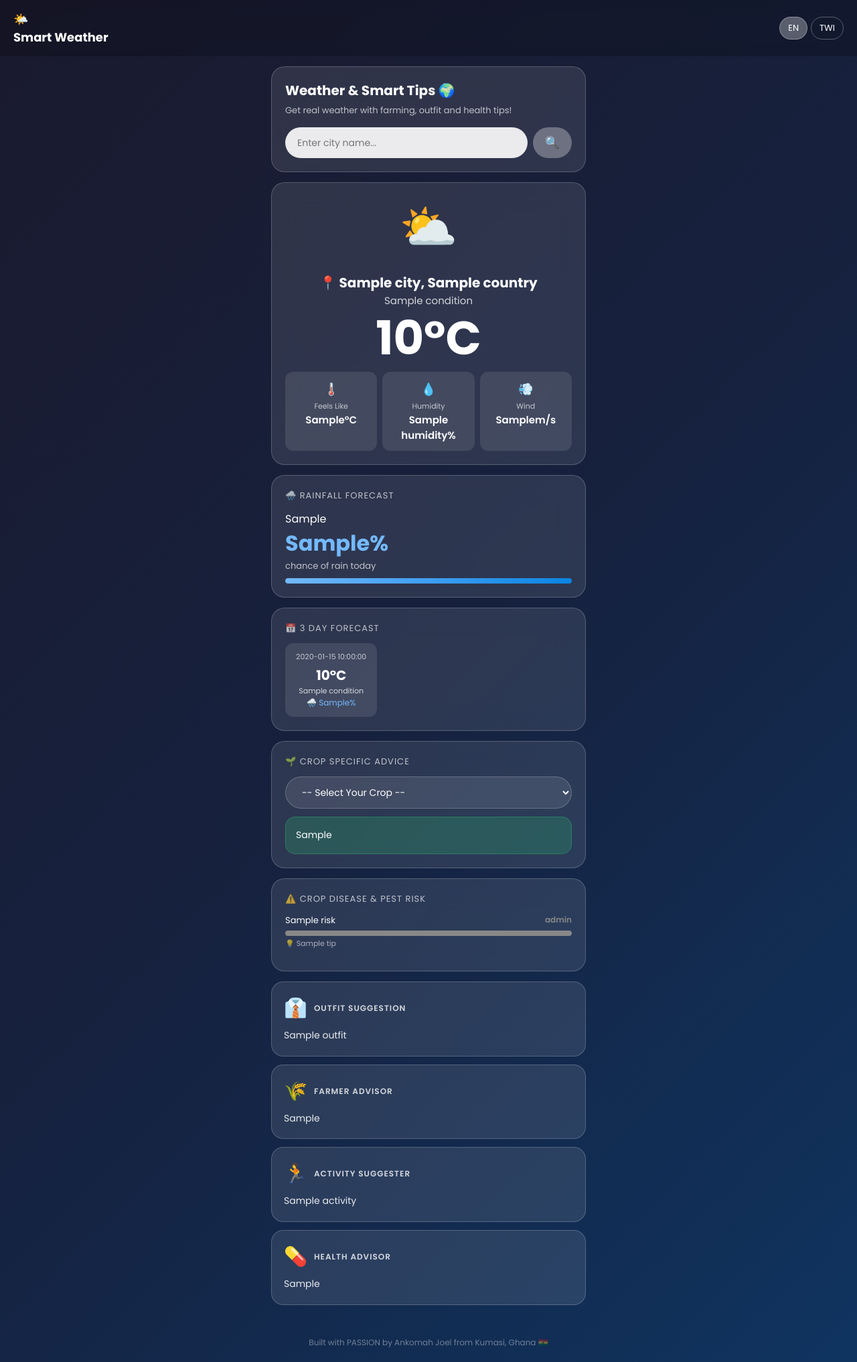
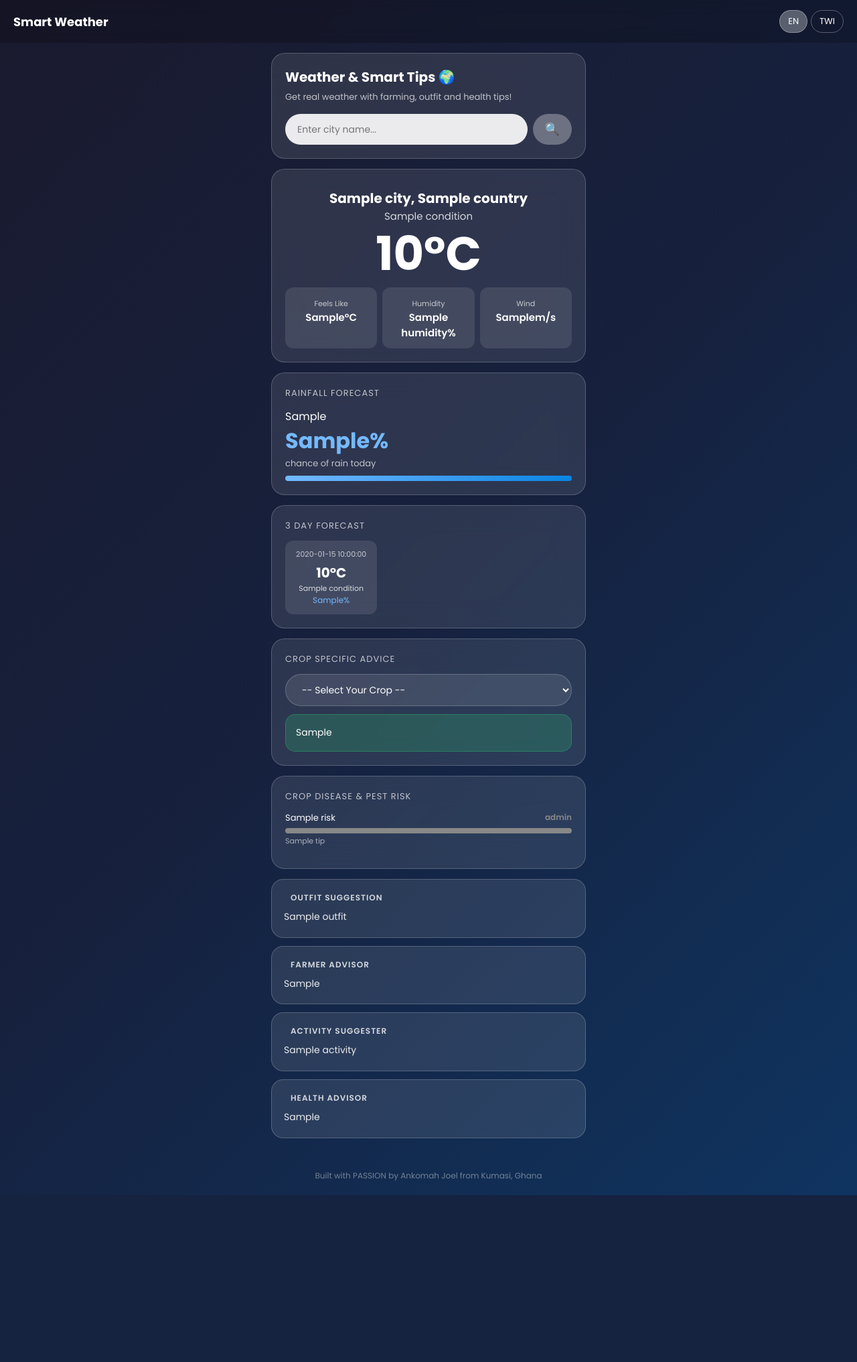
Before and after one commit to Jankomah12/WEATHERAPP, a Flask app: template WEATHERAPP/templates/weather.html in a window 1280 px wide. Shown: the whole page at 67% size. After the commit the page ends 1784 px from the top, so only its background shows below. Run offline with Flask 3, Linux system fonts and the light colour scheme; the template is opened without the code that fills it: most values are stand-ins (such as "Sample title", 1, 10 or a date in 2020).

Commit message:
Remove weather icons and update text formatting

```diff
--- a/WEATHERAPP/templates/weather.html
+++ b/WEATHERAPP/templates/weather.html
@@ -267,8 +267,8 @@
 
         <div class="card">
             <div class="card-title">
-                <span class="en">🌧️ Rainfall Forecast</span>
-                <span class="tw">🌧️ Osuo Ba Nhwɛso</span>
+                <span class="en"> Rainfall Forecast</span>
+                <span class="tw"> Osuo Ba Nhwɛso</span>
             </div>
             <p>{{ weather.rain_alert }}</p>
             <div class="rain-percentage">{{ weather.rain_chance }}%</div>
@@ -284,8 +284,8 @@
         {% if weather.forecast %}
         <div class="card">
             <div class="card-title">
-                <span class="en">📅 3 Day Forecast</span>
-                <span class="tw">📅 Nnɛ Abiɛsa Nhwɛso</span>
+                <span class="en"> 3 Day Forecast</span>
+                <span class="tw"> Nnɛ Abiɛsa Nhwɛso</span>
             </div>
             <div class="forecast-grid">
                 {% for day in weather.forecast %}
@@ -302,36 +302,36 @@
 
         <div class="card">
             <div class="card-title">
-                <span class="en">🌱 Crop Specific Advice</span>
-                <span class="tw">🌱 Aba Ho Akwankyerɛ</span>
+                <span class="en"> Crop Specific Advice</span>
+                <span class="tw"> Aba Ho Akwankyerɛ</span>
             </div>
             <form method="POST" action="/" id="cropForm">
                 <input type="hidden" name="lang" value="{{ selected_lang }}">
                 <input type="hidden" name="city" value="{{ weather.city }}">
                 <select class="crop-select" name="crop" onchange="document.getElementById('cropForm').submit()">
                     <option value="">-- Select Your Crop --</option>
-                    <optgroup label="🌾 Cereals & Grains">
+                    <optgroup label=" Cereals & Grains">
                         <option value="Maize" {% if selected_crop == 'Maize' %}selected{% endif %}>Maize</option>
                         <option value="Rice" {% if selected_crop == 'Rice' %}selected{% endif %}>Rice</option>
                         <option value="Sorghum" {% if selected_crop == 'Sorghum' %}selected{% endif %}>Sorghum</option>
                         <option value="Millet" {% if selected_crop == 'Millet' %}selected{% endif %}>Millet</option>
                         <option value="Fonio" {% if selected_crop == 'Fonio' %}selected{% endif %}>Fonio</option>
                     </optgroup>
-                    <optgroup label="🥔 Root & Tuber Crops">
+                    <optgroup label=" Root & Tuber Crops">
                         <option value="Yam" {% if selected_crop == 'Yam' %}selected{% endif %}>Yam</option>
                         <option value="Cassava" {% if selected_crop == 'Cassava' %}selected{% endif %}>Cassava</option>
                         <option value="Cocoyam" {% if selected_crop == 'Cocoyam' %}selected{% endif %}>Cocoyam</option>
                         <option value="Sweet Potato" {% if selected_crop == 'Sweet Potato' %}selected{% endif %}>Sweet Potato</option>
                         <option value="Irish Potato" {% if selected_crop == 'Irish Potato' %}selected{% endif %}>Irish Potato</option>
                     </optgroup>
-                    <optgroup label="🫘 Legumes">
+                    <optgroup label=" Legumes">
                         <option value="Groundnut" {% if selected_crop == 'Groundnut' %}selected{% endif %}>Groundnut</option>
                         <option value="Cowpea (Beans)" {% if selected_crop == 'Cowpea (Beans)' %}selected{% endif %}>Cowpea (Beans)</option>
                         <option value="Soybean" {% if selected_crop == 'Soybean' %}selected{% endif %}>Soybean</option>
                         <option value="Bambara Bean" {% if selected_crop == 'Bambara Bean' %}selected{% endif %}>Bambara Bean</option>
                         <option value="Pigeon Pea" {% if selected_crop == 'Pigeon Pea' %}selected{% endif %}>Pigeon Pea</option>
                     </optgroup>
-                    <optgroup label="🌴 Tree & Cash Crops">
+                    <optgroup label=" Tree & Cash Crops">
                         <option value="Cocoa" {% if selected_crop == 'Cocoa' %}selected{% endif %}>Cocoa</option>
                         <option value="Oil Palm" {% if selected_crop == 'Oil Palm' %}selected{% endif %}>Oil Palm</option>
                         <option value="Coconut" {% if selected_crop == 'Coconut' %}selected{% endif %}>Coconut</option>
@@ -384,8 +384,8 @@
 
         <div class="card">
             <div class="card-title">
-                <span class="en">⚠️ Crop Disease & Pest Risk</span>
-                <span class="tw">⚠️ Aba Yare Ne Nnipa Bone Nsɛm</span>
+                <span class="en"> Crop Disease & Pest Risk</span>
+                <span class="tw"> Aba Yare Ne Nnipa Bone Nsɛm</span>
             </div>
             {% for key, risk in weather.disease_risks.items() %}
             <div class="risk-item">
@@ -432,7 +432,7 @@
         {% endif %}
     </div>
     <div class="footer">
-        <p>Built with PASSION by Ankomah Joel from Kumasi, Ghana 🇬🇭</p>
+        <p>Built with PASSION by Ankomah Joel from Kumasi, Ghana </p>
     </div>
     <script>
         const condition = "{{ weather.condition if weather else '' }}".toLowerCase();
@@ -442,22 +442,22 @@
         if (condition) {
             if (condition.includes('rain') || condition.includes('drizzle')) {
                 body.className = 'bg-rainy';
-                if(icon) icon.textContent = '🌧️';
+                if(icon) icon.textContent = '';
             } else if (condition.includes('cloud')) {
                 body.className = 'bg-cloudy';
-                if(icon) icon.textContent = '☁️';
+                if(icon) icon.textContent = '';
             } else if (condition.includes('clear') || condition.includes('sun')) {
                 body.className = 'bg-sunny';
-                if(icon) icon.textContent = '☀️';
+                if(icon) icon.textContent = '';
             } else if (condition.includes('thunder')) {
                 body.className = 'bg-rainy';
-                if(icon) icon.textContent = '⛈️';
+                if(icon) icon.textContent = '';
             } else if (condition.includes('snow')) {
                 body.className = 'bg-cloudy';
-                if(icon) icon.textContent = '❄️';
+                if(icon) icon.textContent = '';
             } else if (condition.includes('mist') || condition.includes('fog')) {
                 body.className = 'bg-cloudy';
-                if(icon) icon.textContent = '🌫️';
+                if(icon) icon.textContent = '';
             }
         }
 
```
Also changed, not shown: other parts of WEATHERAPP/templates/weather.html (+17 -17 lines).
